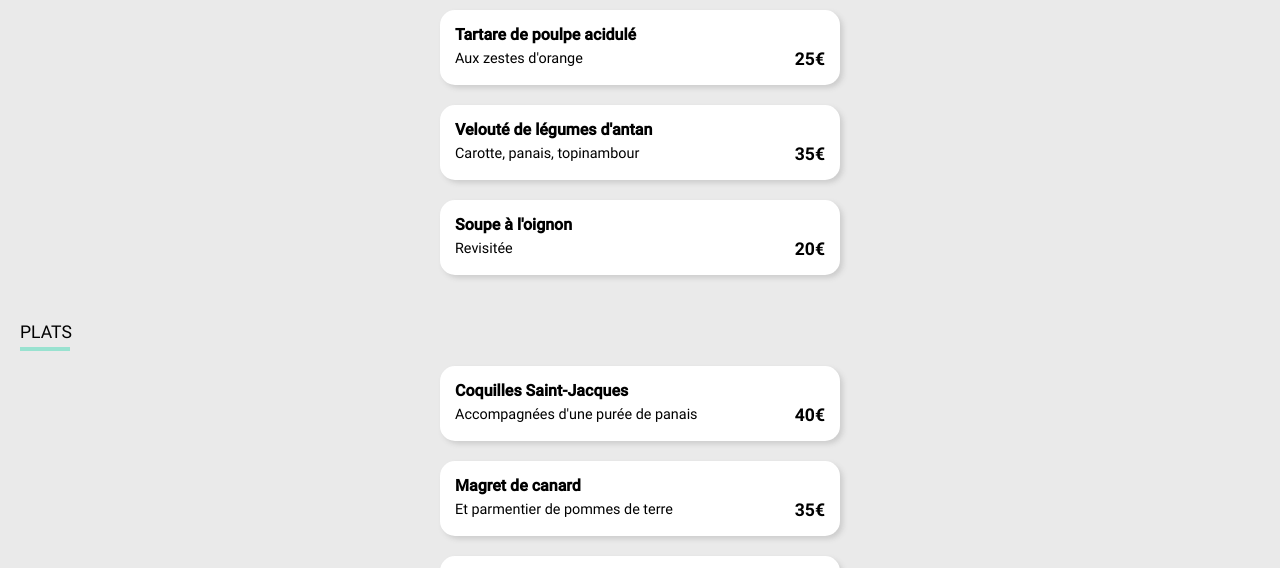
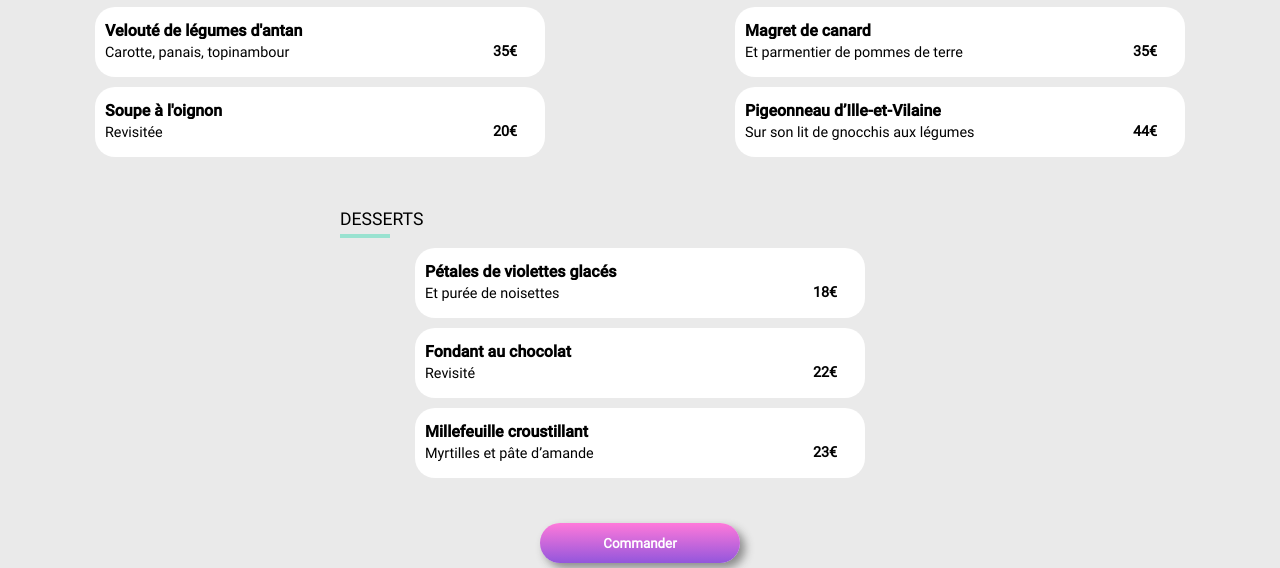
Before and after one commit to RoosDev/TonyBrondel_3_27042021, a website: page pages/menu_alafrancaise.html in a window 1280 px wide. Shown: the part 495-1063 px from the top of the page. Drawn offline with Linux system fonts and the light colour scheme; a web font is replaced by a local one.

Commit message:
Realisation de l'animation verte de validation des articles au passage de la sourie (hover) en version animation simple avec transition
Cette version est fonctionnelle en responsive et s'ajuste
en fonction de la resolution. Chose qui n'était pas le cas
dans la version précédente.

Maintenant afin d'optimiser le temps de chargement on va
convertir cette animation transition en version keyframe

```diff
--- a/pages/menu_alafrancaise.html
+++ b/pages/menu_alafrancaise.html
@@ -5,8 +5,8 @@
         <meta charset="utf-8" />
         <meta name="viewport" content="width=device-width, initial-scale=1.0" />
         <link rel="shortcut icon" type="image/x-icon" href="images/logo/omffavicon.ico" />
-<!--               <link rel="stylesheet" href="../css/style.css" />   -->
-<link rel="stylesheet" href="../cssprefixer/style.css" />
+              <link rel="stylesheet" href="../css/style.css" />
+<!-- <link rel="stylesheet" href="../cssprefixer/style.css" />   -->
 <title>Oh my food</title>
         <script src="https://kit.fontawesome.com/b384501697.js" crossorigin="anonymous" ></script>
     </head>
@@ -30,14 +30,17 @@
                         <i class="far fa-heart"></i>
                         <i class="fas fa-heart"></i>
                     </div>
-
                 </div>
+                <div class="resto__group__section">
                     <section>
                         <div class="section__title">
                             <h3>entrées</h3>
                         </div>
+
+                            <div class="resto__group__article">
+
                             <article class="article--1">
-                        <div class="article__text">
+                                <div class="article__texte">
                                     <h4>Tartare de poulpe acidulé</h4>
                                     <p>Aux zestes d'orange</p>
                                 </div>
@@ -48,8 +51,9 @@
                                     <p><i class="fas fa-check-circle"></i></p>
                                 </div>
                             </article>
+
                             <article class="article--2">
-                        <div class="article__text">
+                                <div class="article__texte">
                                     <h4>Velouté de légumes d'antan</h4>
                                     <p>Carotte, panais, topinambour</p>
                                 </div>
@@ -60,8 +64,9 @@
                                     <p><i class="fas fa-check-circle"></i></p>
                                 </div>
                             </article>
+
                             <article class="article--3">
-                        <div class="article__text">
+                                <div class="article__texte">
                                     <h4>Soupe à l'oignon</h4>
                                     <p>Revisitée</p>
                                 </div>
@@ -72,13 +77,16 @@
                                     <p><i class="fas fa-check-circle"></i></p>
                                 </div>
                             </article>
+                        </div>
                     </section>
                     <section>
                         <div class="section__title">
                             <h3>Plats</h3>
                         </div>
+                        <div class="resto__group__article">
+
                             <article class="article--4">
-                        <div class="article__text">
+                                <div class="article__texte">
                                     <h4>Coquilles Saint-Jacques</h4>
                                     <p>Accompagnées d'une purée de panais</p>
                                 </div>
@@ -90,7 +98,7 @@
                                 </div>
                             </article>
                             <article class="article--5">
-                        <div class="article__text">
+                                <div class="article__texte">
                                     <h4>Magret de canard</h4>
                                     <p>Et parmentier de pommes de terre</p>
                                 </div>
@@ -102,7 +110,7 @@
                                 </div>
                             </article>
                             <article class="article--6">
-                        <div class="article__text">
+                                <div class="article__texte">
                                     <h4>Pigeonneau d’Ille-et-Vilaine</h4>
                                     <p>Sur son lit de gnocchis aux légumes</p>
                                 </div>
@@ -113,13 +121,16 @@
                                     <p><i class="fas fa-check-circle"></i></p>
                                 </div>
                             </article>
+                        </div>
                     </section>
                     <section>
                         <div class="section__title">
                             <h3>Desserts</h3>
                         </div>
+                        <div class="resto__group__article">
+
                             <article class="article--7">
-                        <div class="article__text">
+                                <div class="article__texte">
                                     <h4>Pétales de violettes glacés</h4>
                                     <p>Et purée de noisettes</p>
                                 </div>
@@ -131,7 +142,7 @@
                                 </div>
                             </article>
                             <article class="article--8">
-                        <div class="article__text">
+                                <div class="article__texte">
                                     <h4>Fondant au chocolat</h4>
                                     <p>Revisité</p>
                                 </div>
@@ -143,7 +154,7 @@
                                 </div>
                             </article>
                             <article class="article--9">
-                        <div class="article__text">
+                                <div class="article__texte">
                                     <h4>Millefeuille croustillant</h4>
                                     <p>Myrtilles et pâte d’amande</p>
                                 </div>
@@ -154,8 +165,9 @@
                                     <p><i class="fas fa-check-circle"></i></p>
                                 </div>
                             </article>
+                        </div>
                     </section>
-
+                </div>
                 <div id="menu_order">
                     <a href=""><button class="menu_order__order__wouahoubouton">Commander</button></a>
                 </div>
--- a/sass/Pages/_menu.scss
+++ b/sass/Pages/_menu.scss
@@ -14,6 +14,7 @@
         display: flex;
         z-index: 15;
     }
+
     @include troppetitscreen{
         display: none;
 
@@ -23,7 +24,6 @@
         height: 100px;
 
     }
-
 
     main{
         clear: both;
@@ -90,7 +90,7 @@
         margin-bottom: 25px;
         width: 100%;
         @include midmobilenotescreen{
-            width: 45%;
+            width: 50%;
         }
     }
 }
@@ -101,154 +101,133 @@
 
 /** Mise en page et mise en forme de chaque produit **/
 
-    article{
-        width: 400px;
-        height: 75px;
-        margin : 15px auto 5px auto;
-        align-self: center;
-        @include flexsimple(row, nowrap, center, flex-end);
-        background-color: #fff;
-        border-radius: 15px;
-        box-shadow: 3px 3px 5px rgba($Color_Gris_Dark,0.3);
-        cursor: pointer;
-        animation-name: articlevalider;
-        animation-duration: $articlemenu-duree;
-        animation-fill-mode: both;
-        animation-direction: alternate-reverse;
-        animation-iteration-count: $articlemenu-nb_de_tour;
-        animation-timing-function: linear;
-        @for $i from 1 through 15 {
-            &[class="article--#{$i}"]{
-                animation-delay: $articlemenu-delay * $i;
+.resto__group__article{
+    width: 80%;
+    @include midmobilenotescreen{
+        width: 95%;
     }
 
-            @include midmobilenotescreen{
+    article{
+        @include flexsimple(row, nowrap, space-between, flex-start);
         width: 100%;
-            }
+        min-width: 200px;
+        max-width: 450px;
+        height : 70px;
+        margin : 10px auto 10px auto ;
+        border-radius: 20px;
+        background-color: #fff;
 
-        }
+        &:hover{
 
-
-        .article__text{
-            h4{
-                margin : 15px auto 3px 0;
-             }
-
-            p{
-                margin: 2px auto 15px 0;
-
-            }
-
-
-            h4, p{
-                white-space: nowrap;
-                overflow: hidden;
-                text-overflow: ellipsis;
-                text-align: left;
-                width: 100%;
-                height: 20px;
-            }
-
-        }
-
-        .article__text{
-            width: 325px;
-            margin-left: 15px;
-            @include flexsimple(column, nowrap, flex-start, flex-start);
-            transform-origin: left;
-            transform: scaleX(1);
-            transition: all $articlevalider-duree;
-
-        }
-        .article__price{
-            width: 40px;
-            @include flexsimple(column, nowrap, flex-end, flex-end);
-            margin-right: 15px;
-            margin-left: 15px;
-            transform-origin: center;
-
-            p{
-                text-align: left;
-                font-family: 'roboto-bold';
-                font-size: 1.1em;
-                align-self: flex-end;
-                margin-bottom : 16px;
-
-            }
+            .article__texte{
+                width:65%;
+                min-width: 170px;
             }
 
             .article__valider{
-            width: 0%;
-            height: 100%;
-            @include flexsimple(row, nowrap, center, center);
-            line-height: 100%;
-            background-color: $Color_Marque_Tertiaire;
-            border-radius: 0px 15px 15px 0px;
-            transform-origin: right ;
-            transition: all $articlevalider-duree;
+                width : 70px;
 
+                transform: scaleX(1);
+                opacity: 1;
+
+                p{
                     i{
-                color: #fff;
-                font-size: 1.6em;
-                opacity: 0;
-                transform: rotate(-360deg);
-                transition: all $articlevalider-duree;
+                        transform: rotate(0);
 
+                    }
                 }
             }
         }
 
 
-    #menu_order{
-        @include flexsimple(row, nowrap, center, center);
-        margin : 25px auto 100px auto;
+
+
+        .article__{
+
+
+            &texte{
+                @include flexsimple(column, nowrap, flex-start, flex-start);
+                width: 80%;
+                min-width: 170px;
+                margin: auto 0 auto 10px;
+                line-height: 100%;
+
+                h4, p{
+                    width: 100%;
+                    text-align: left;
+                    white-space: nowrap;
+                    overflow: hidden;
+                    text-overflow: ellipsis;
                 }
 
-/**------------------------------------------------**/
-/**   Les animation des pages menu ci-dessous      **/
-/**------------------------------------------------**/
+                h4{
+                    margin: 0px auto 3px 0px;
+                }
+
+                p{
+                    margin: 3px auto 0px 0px;
+                }
+
+                /**   les éléments pour l'animation**/
+                transition: width 600ms;
 
 
-    /** CSS pour le HOVER des articles V  **/
+            }
+            &price{
+                @include flexsimple(column, nowrap, flex-end, flex-end);
+                border-radius: 0 20px 20px 0;
+                width : 15%;
+                min-width: 50px;
+                height: 100%;
+                background-color: #fff;
 
-article:hover{
-    .article__text{
-    width: 235px;
+                p{
+                    width: 100%;
+                    margin: auto auto 17px 0px;
+                    text-align: center;
+                    font-weight: bold;
+
                 }
-    .article__valider{
-    width: 80px;
+
+            }
+            &valider{
+                @include flexsimple(row, nowrap, center, center);
+                width : 0%;
+                margin-right: 0px;
+                border-radius: 0 20px 20px 0;
+                height: 100%;
+                background-color: $Color_Marque_Tertiaire;
+
+                p{
+                    width: 100%;
+                    text-align: center;
+                    font-size: 1.3em;
+
                     i{
-            opacity: 1;
-            transform: rotate(0deg);
+                        color: #fff;
+                        transform:rotate(-360deg);
+                        transition: transform 800ms;
+                    }
+                }
+
+                /**   les éléments pour l'animation**/
+                transform: scaleX(0);
+                opacity: 0;
+                transform-origin: 100% 50%;
+                transition: all 600ms;
+            }
         }
     }
 }
 
 
-    /** animation pour l'affichage progressif des articles  **/
+    /** Mise en place du bouton COMMANDER **/
 
-@keyframes articlevalider {
-    0%{
-        transform: translateY(0);
-        opacity: 1;
-    }
-    100%{
-        transform: translateY(20px);
-        opacity: 0;
+    #menu_order{
+        @include flexsimple(row, nowrap, center, center);
+        margin : 25px auto 100px auto;
 
+        @include midmobilenotescreen{
+            margin: 10px auto 50px auto ;
         }
     }
-
-    /** animation pour l'affichage de la coche de validation des articles  **/
-
-
-@keyframes AjoutValider{
-    0%{
-
-
-    }
-    100%{
-
-
-    }
-}
--- a/sass/main.scss
+++ b/sass/main.scss
@@ -12,7 +12,7 @@
 @import "./Base/mediaqueries.scss";
 
 /*** 4 - Import des composants (Composants)***/
-@import "./Composants/buttons.scss";
+@import "./Composants/animations.scss";
 
 /*** 5 - Import des layout (Layout)***/
 @import "./Layout/loader.scss";
```
Also changed, not shown: sass/Base/_mediaqueries.scss (+4 -7 lines), sass/Composants/_animations.scss (+39 -0 lines), sass/Composants/_articlebasique.scss (+5 -8 lines), css/style.css, sass/Composants/_cards.scss (deleted), 1 other file. Lines whose indentation alone changed are shown as unchanged.
